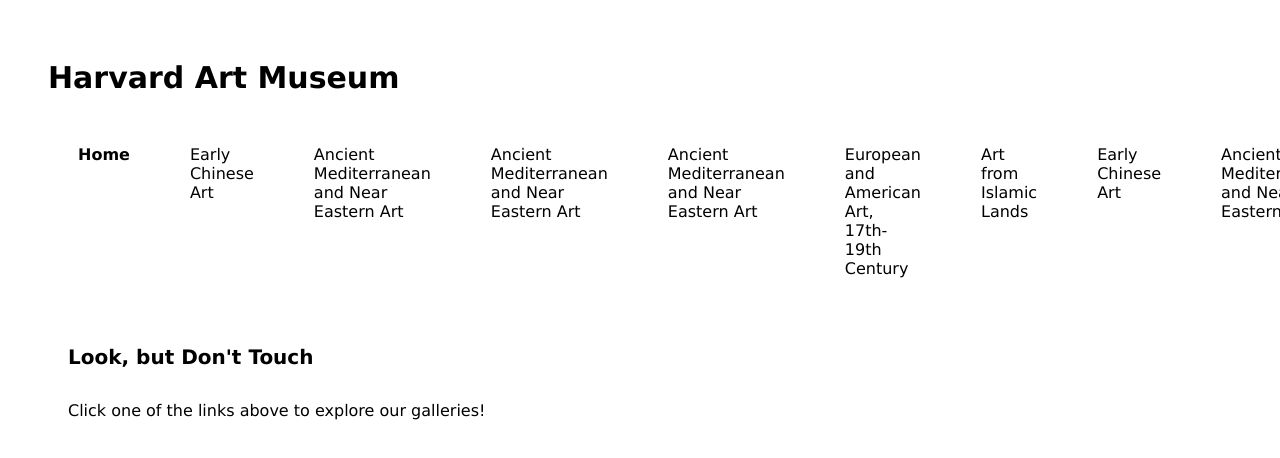
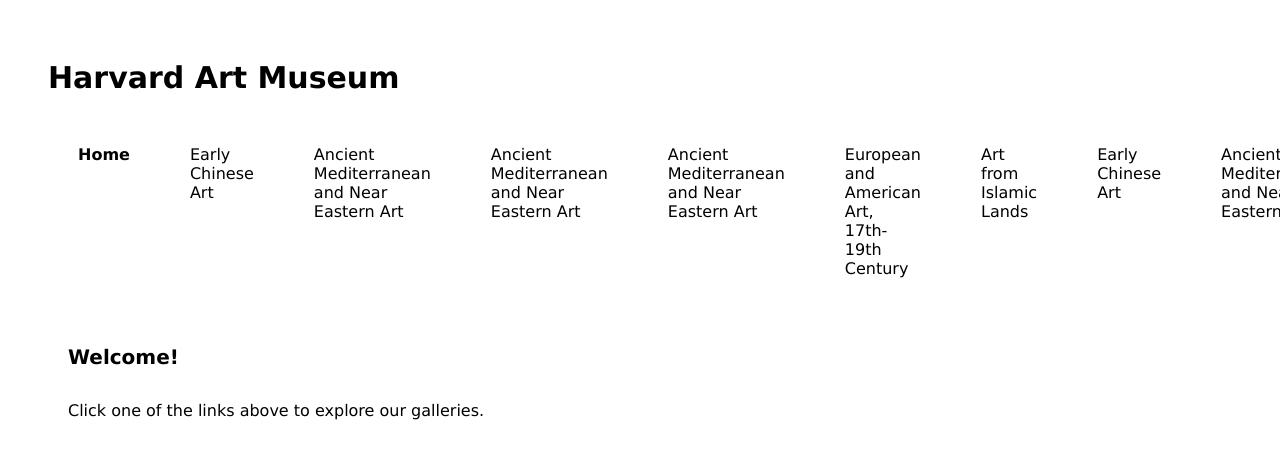
Before and after one commit to frankie-engineer/museum, a React (Create React App) app: page / in a window 1280 px wide. Shown: the top 458 px of the page. Built offline with nearby package versions, Linux system fonts and the light colour scheme.

Commit message:
reorganized description page

```diff
--- a/src/components/ArtDescription/index.js
+++ b/src/components/ArtDescription/index.js
@@ -4,12 +4,14 @@
 function ArtDescription({ gallery, art }) {
     return (
         <div>
+            <h2>{`${art.title || 'Coming Soon'}`}</h2>
+
+            <Link to={art.url}>
+                {`Learn more about this piece`}
+            </Link>
+
             <Link to={`/galleries/${gallery.id}`}>
                 {`⬅  Go Back to ${gallery.name} Gallery`}
-            </Link>
-
-            <Link to={art.url}>
-                {`Learn more: ${art.title}`}
             </Link>
 
             <div className='image-container'>
--- a/src/components/Home/index.js
+++ b/src/components/Home/index.js
@@ -1,9 +1,9 @@
 function Home() {
     return (
         <div>
-            <h2>Look, but Don't Touch</h2>
+            <h2>Welcome!</h2>
             <p>
-                Click one of the links above to explore our galleries!
+                Click one of the links above to explore our galleries.
             </p>
         </div>
     );
```
